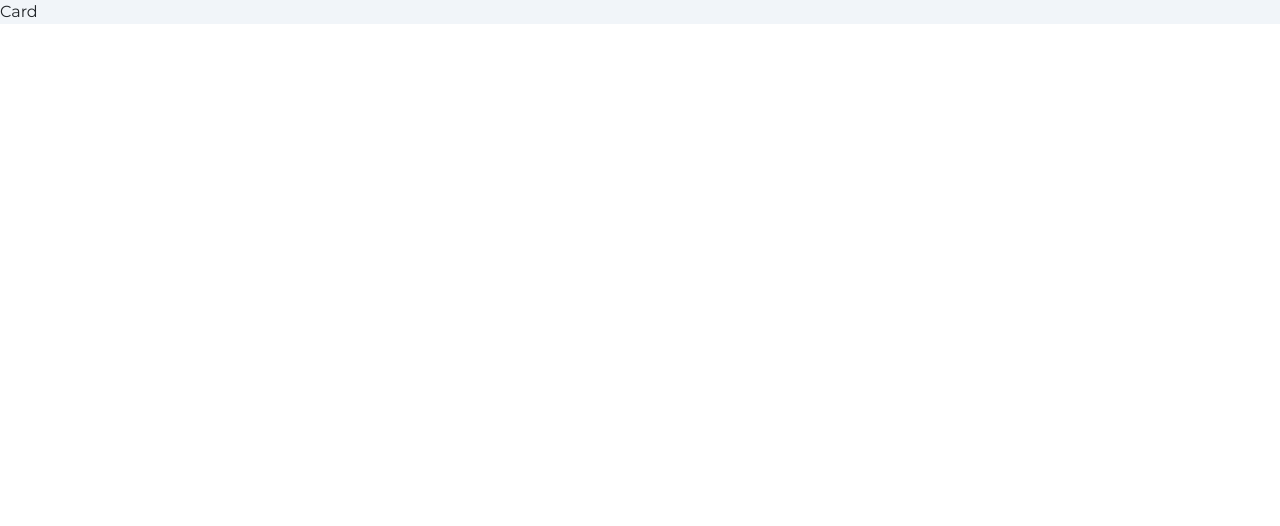
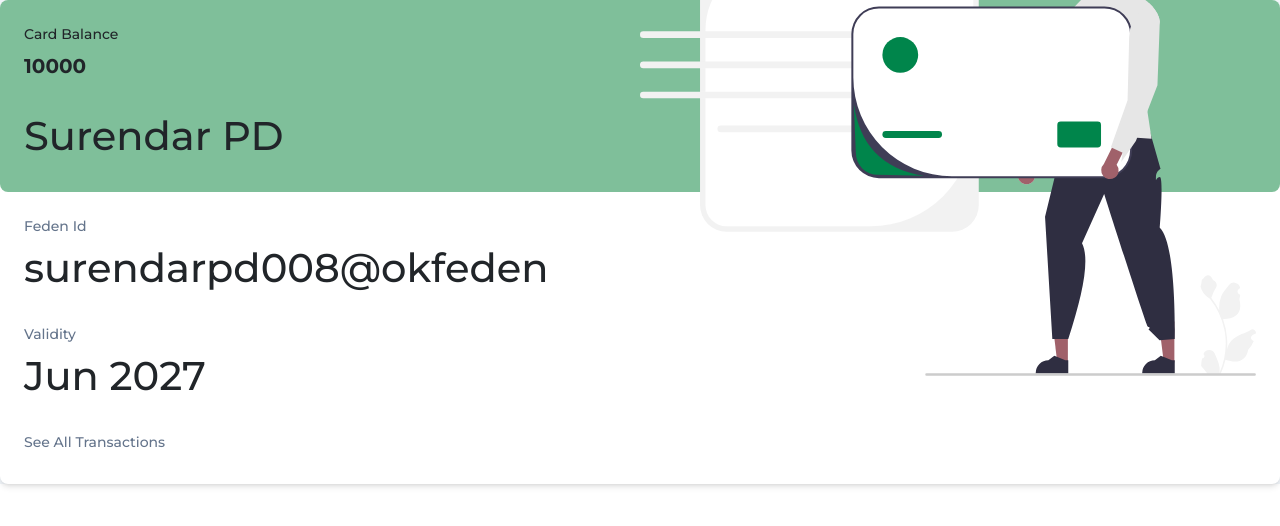
Before and after one commit to surendar-pd/hackoverflow-variators, a Next.js app: page /home/card in a window 1280 px wide. Shown: the top 526 px of the page. Built offline with nearby package versions, Linux system fonts and the light colour scheme.

Commit message:
transactions page

```diff
--- a/pages/auth/docVerify.js
+++ b/pages/auth/docVerify.js
@@ -10,7 +10,7 @@ const DocVerify = () => {
 
     useEffect(() => {
         setTimeout(() => {
-            router.replace("/home/dashboard")
+            router.replace("/home")
         },6000)
     })
     return (
--- a/pages/home/card.js
+++ b/pages/home/card.js
@@ -1,9 +1,43 @@
-import React from 'react'
+import React from 'react';
+import cardSvg from "../../assets/card.svg";
+import Image from 'next/image';
+import {useRouter} from 'next/router';
 
-const Card = () => {
-  return (
-    <div>Card</div>
-  )
+const Card = ({setCurrentPage}) => {
+
+    const router = useRouter();
+
+    return (
+        <div className="w-full h-fit bg-white rounded-lg shadow-md">
+            <div className="w-full h-48 p-4 rounded-lg flex justify-between bg-[#008037] bg-opacity-50">
+                <div className="flex flex-col w-1/2 justify-between">
+                    <div className="">
+                        <h1 className="text-sm">Card Balance</h1>
+                        <h1 className="font-bold text-xl">10000</h1>
+                    </div>
+                    <div className="">
+                        <h1>Surendar PD</h1>
+                    </div>
+                </div>
+                <div className="w-1/2 flex justify-center items-center">
+                    <Image src={cardSvg} alt={"card"}/>
+                </div>
+            </div>
+            <div className="p-4 flex flex-col gap-4">
+                <div>
+                    <h1 className="text-sm text-slate-500">Feden Id</h1>
+                    <h1 className="">surendarpd008@okfeden</h1>
+                </div>
+                <div>
+                    <h1 className="text-sm text-slate-500">Validity</h1>
+                    <h1 className="">Jun 2027</h1>
+                </div>
+                <div>
+                    <h1 onClick={() => setCurrentPage('transaction')} className="text-sm text-slate-500">See All Transactions</h1>
+                </div>
+            </div>
+        </div>
+    )
 }
 
 export default Card
--- a/pages/home/dashboard.js
+++ b/pages/home/dashboard.js
@@ -18,12 +18,10 @@ const Dashboard = () => {
 
   useEffect(() => {
     if (user) {
-
       onSnapshot(doc(db,"users",user?.uid),(snapshot) =>{
         setCurrentUser(snapshot.data());
       })
     }
-
   },[])
 
   const toIndianCurrency = (num) => {
--- a/pages/home/index.js
+++ b/pages/home/index.js
@@ -5,6 +5,7 @@ import Header from '../../components/Header';
 import Dashboard from './dashboard';
 import Card from './card';
 import Profile from './profile';
+import Transaction from './transaction';
 import {auth} from '../../utils/firebase';
 import { useAuthState} from "react-firebase-hooks/auth";
 
@@ -28,7 +29,9 @@ const Index = () => {
                     : currentPage === "profile"?
                     <Profile/>
                     : currentPage === "card"?
-                    <Card/>
+                    <Card setCurrentPage={setCurrentPage}/>
+                    : currentPage === "transaction"?
+                    <Transaction/>
                     :""
                 }
             </div>
--- /dev/null
+++ b/pages/home/transaction.js
@@ -0,0 +1,22 @@
+import React from 'react'
+
+const Transaction = () => {
+    return (
+        <div className="">
+            <div>
+                <h1 className="mb-4">All Transactions</h1>
+            </div>
+            <div className="w-full h-[530px] flex flex-col gap-4 overflow-y-scroll">
+                {
+                    [1,2,3,4,5,6].map((item, index) => (
+                        <div key={index} className="bg-white shrink-0 h-24 w-full rounded">
+
+                        </div>
+                    ))
+                }
+            </div>
+        </div>
+    )
+}
+
+export default Transaction
```
Also changed, not shown: assets/card.svg (added).
